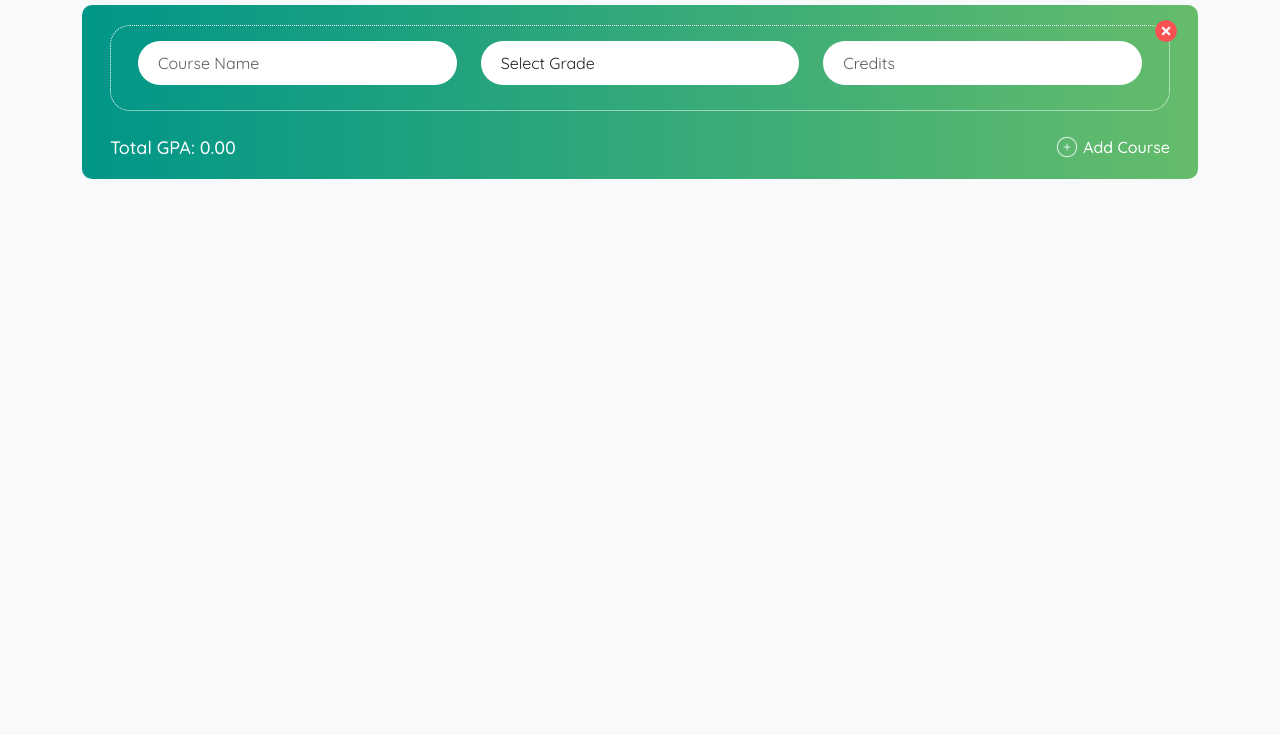
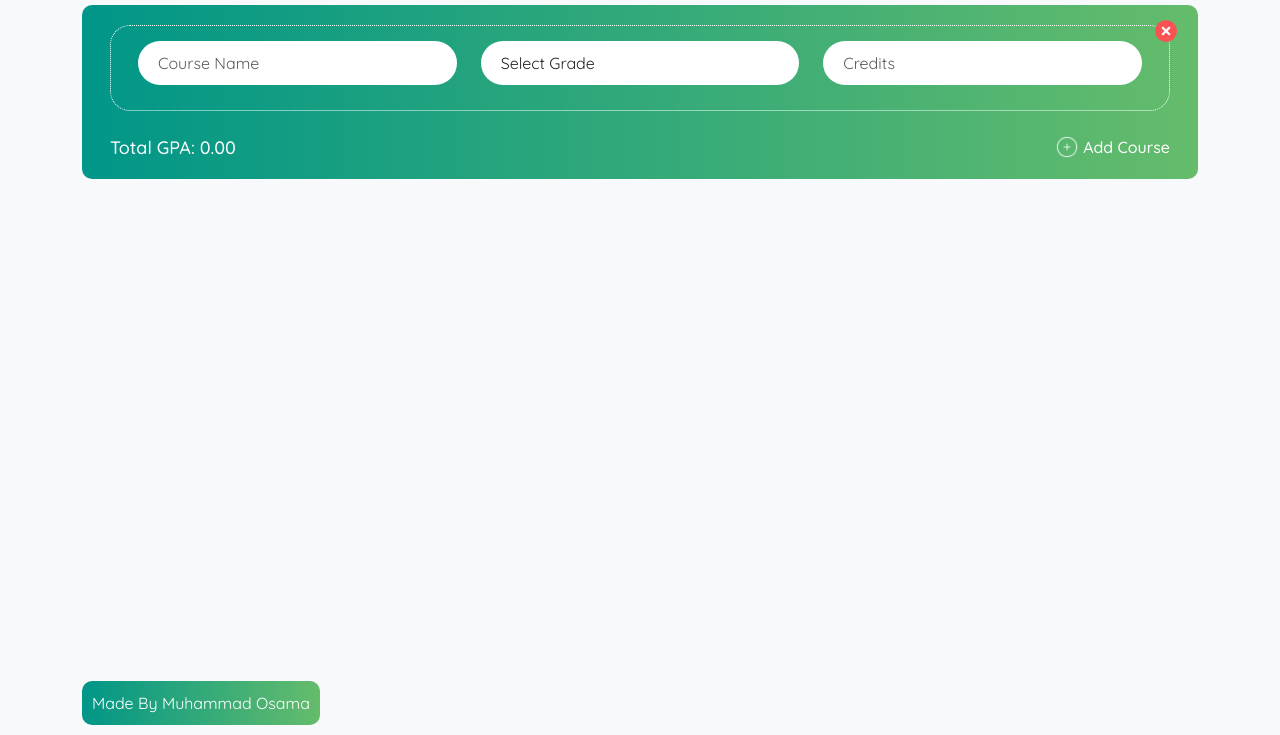
Before and after one commit to muhammad-osama-rasheed/gpa-calculator, a plain HTML site: page index.html in a window 1280 px wide. Shown: the part 65-800 px from the top of the page. Drawn offline with nearby package versions, Linux system fonts and the light colour scheme.

Commit message:
version 8

```diff
--- a/index.html
+++ b/index.html
@@ -141,6 +141,21 @@
           </div>
         </div>
       </form>
+
+      <footer
+        style="
+          position: fixed;
+          bottom: 10px;
+          font-size: 16px;
+          background: linear-gradient(270deg, #65bc6b, #009688);
+          border-radius: 10px;
+          text-align: center;
+          padding: 10px;
+          color: white;
+        "
+      >
+        Made By Muhammad Osama
+      </footer>
     </div>
 
     <script>
```
